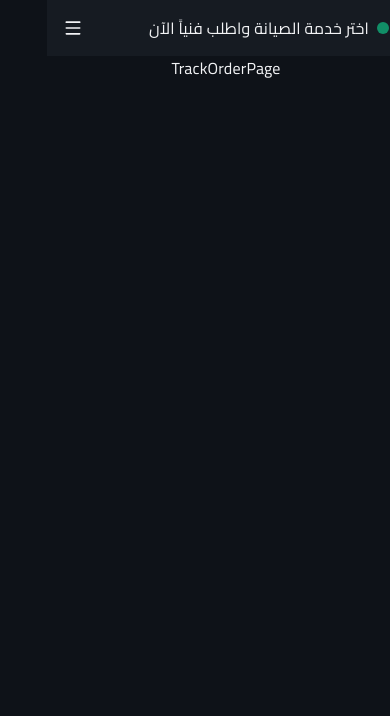
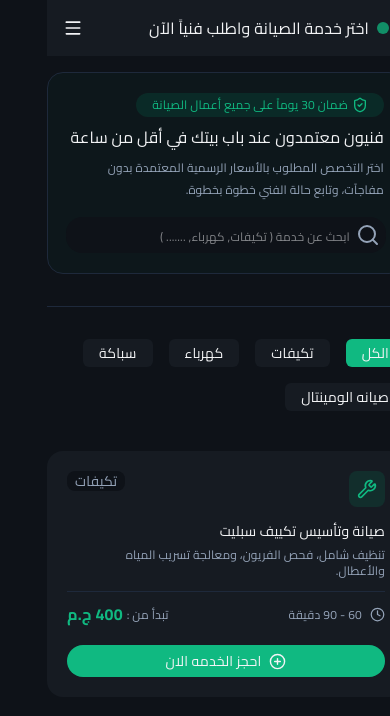
Before and after one commit to mostafa-elsayd-githup/Engzny-PlatForm-, a React (Vite) app: page /client in a window 390 px wide. Shown: the top 716 px of the page. Built offline with nearby package versions, Linux system fonts and the light colour scheme.

Commit message:
feat(client-pages): build responsive NewOrderPage
- Build responsive welcome hero banner with search
- Build service cards grid and filter buttons for browsing and booking maintenance services

```diff
--- /dev/null
+++ b/src/components/Client/NewOrderComponent/ClientWelcomeComponent/WelcomeComponent.tsx
@@ -0,0 +1,24 @@
+import { Search, ShieldCheck } from "lucide-react";
+
+function WelcomeComponent() {
+  return (
+    <div className="bg-(--Brand-Emerald-Dark)/5 border border-(--border-color) flex flex-col md:flex-row items-center justify-center md:justify-between gap-4 p-5 my-4 rounded-2xl">
+      <div className="text-start flex flex-col gap-2">
+        <span className="flex items-center gap-1 text-xs text-(--BrandEmerald-Color) bg-(--Brand-Emerald-Dark)/20 w-fit px-4 py-1 rounded-2xl">
+          <ShieldCheck  size={16} className="text-(--BrandEmerald-Color)"/> ضمان 30 يوماً على جميع أعمال الصيانة
+        </span>
+        <h1 className="md:text-xl">فنيون معتمدون عند باب بيتك في أقل من ساعة</h1>
+        <p className="text-(--text-muted) text-xs leading-5.5">
+          اختر التخصص المطلوب بالأسعار الرسمية المعتمدة بدون مفاجآت، وتابع حالة
+          الفني خطوة بخطوة.
+        </p>
+      </div>
+      <div className="relative flex items-center justify-center">
+        <Search size={24} className="absolute right-1.5 text-(--text-muted) "/>
+        <input type="search" placeholder="ابحث عن خدمة ( تكيفات, كهرباء, ....... )" className="bg-(--bg-canvas) py-1.5 px-9 rounded-2xl outline-0 placeholder:text-xs w-80" />
+      </div>
+    </div>
+  );
+}
+
+export default WelcomeComponent;
--- /dev/null
+++ b/src/components/Client/NewOrderComponent/ServicesCardsComponent/Cards.tsx
@@ -0,0 +1,69 @@
+import { Clock, PlusCircle, Wrench } from "lucide-react";
+import { useState } from "react";
+
+function Cards() {
+  const buttons: string[] = ["الكل", "تكيفات", "كهرباء", "سباكة", "صيانه الومينتال"];
+  const [activeBtn, setActiveBtn] = useState<string>(buttons[0]);
+  return (
+    <div className="flex flex-col gap-10">
+      <div className="flex items-center gap-4 w-full flex-wrap">
+        {buttons.map((button: string, index: number) => (
+          <button
+            key={index}
+            value={button}
+            onClick={() => setActiveBtn(button)}
+            className={`text-sm px-4 py-1 rounded-md cursor-pointer transition-all
+              ${
+                activeBtn === button
+                  ? "bg-(--BrandEmerald-Color) text-(--text-primary)"
+                  : "bg-(--card-surface)"
+              }`}
+          >
+            {button}
+          </button>
+        ))}
+      </div>
+      <div className="grid grid-cols-1 md:grid-cols-2 xl:grid-cols-3 2xl:grid-cols-4 gap-4">
+        <div className="bg-(--card-surface) p-5 rounded-2xl text-start ">
+          <div className="flex items-start justify-between ">
+            <div className="flex flex-col gap-2">
+              <span className="text-(--BrandEmerald-Color) bg-(--Brand-Emerald-Dark)/20 rounded-lg md:rounded-2xl w-fit p-2">
+                <Wrench size={20} className="md:hidden" />
+                <Wrench size={30} className="hidden md:block" />
+              </span>
+              <div>
+                <h2 className="text-sm md:text-lg leading-8">صيانة وتأسيس تكييف سبليت</h2>
+                <p className="text-xs text-(--text-muted)">
+                  تنظيف شامل، فحص الفريون، ومعالجة تسريب المياه والأعطال.
+                </p>
+              </div>
+            </div>
+            <span className="bg-(--bg-canvas) px-2 rounded-lg text-sm text-(--text-muted)">
+              تكيفات
+            </span>
+          </div>
+
+          <hr className="border-(--border-color) my-3" />
+          <div className="flex items-center justify-between mb-2 text-xs">
+            <span className="flex items-center gap-2 text-(--text-muted)">
+              <Clock size={15} /> 60 - 90 دقيقة
+            </span>
+            <p className="flex items-center gap-1 text-(--BrandEmerald-Color) text-[16px] md:text-lg font-bold">
+              <span className="text-(--text-muted) text-xs font-normal">
+                تبدأ من :
+              </span>
+              400 ج.م
+            </p>
+          </div>
+          <button className="flex items-center justify-center gap-2 bg-(--BrandEmerald-Color) text-sm md:text-lg w-full py-1.5 rounded-2xl hover:bg-(--Brand-Emerald-Dark) cursor-pointer transition-colors mt-5">
+            <PlusCircle size={17} className="md:hidden" />{" "}
+            <PlusCircle size={20} className="hidden md:block" /> احجز الخدمه
+            الان
+          </button>
+        </div>
+      </div>
+    </div>
+  );
+}
+
+export default Cards;
--- a/src/pages/Client/NewOrderPage.tsx
+++ b/src/pages/Client/NewOrderPage.tsx
@@ -1,5 +1,14 @@
+import WelcomeComponent from "../../components/Client/NewOrderComponent/ClientWelcomeComponent/WelcomeComponent";
+import Cards from "../../components/Client/NewOrderComponent/ServicesCardsComponent/Cards";
+
 function NewOrderPage() {
-  return <div>TrackOrderPage</div>;
+  return (
+    <section>
+      <WelcomeComponent />
+      <hr className="border-(--border-color) my-8"/>
+      <Cards />
+    </section>
+  );
 }
 
 export default NewOrderPage;
```
